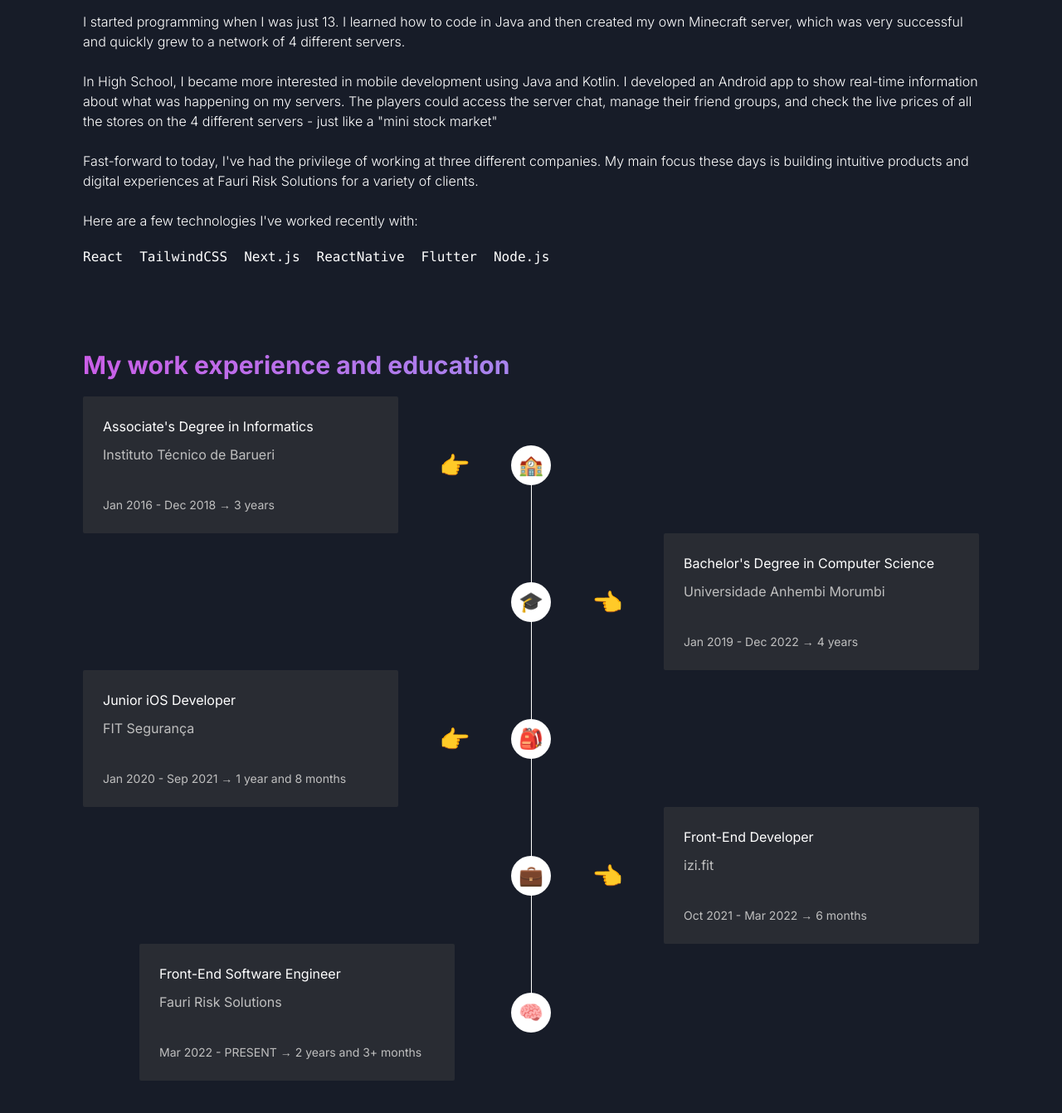
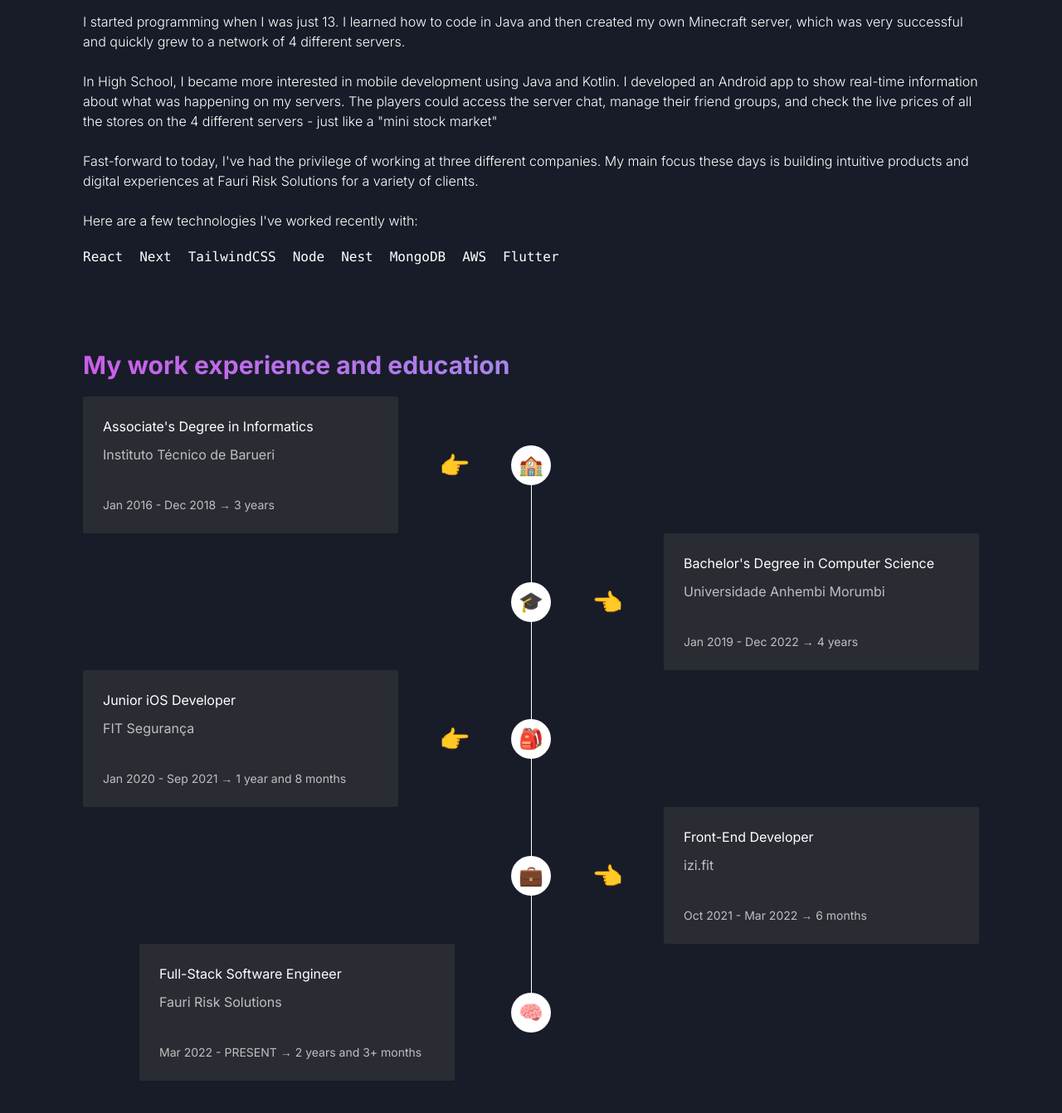
Before and after one commit to jpssantiago/portfolio, a React (Vite) app: page / in a window 1280 px wide. Shown: the part 998-2340 px from the top of the page at 83% size. Built offline with nearby package versions, Linux system fonts and the light colour scheme; no server answers.

Commit message:
update: about section and linkedin url

```diff
--- a/src/_data/links-data.ts
+++ b/src/_data/links-data.ts
@@ -1,6 +1,6 @@
 export const links = {
     github: "https://github.com/jpssantiago",
     instagram: "https://instagram.com/iamjoaosantiago",
-    linkedin: "https://linkedin.com/in/jpssantiago",
+    linkedin: "https://linkedin.com/in/iamjoaosantiago",
     email: "mailto:joao@joaosantiago.com.br",
 }
--- a/src/sections/about-section.tsx
+++ b/src/sections/about-section.tsx
@@ -1,6 +1,6 @@
 import Section from "../components/section"
 
-const technologies = ["React", "TailwindCSS", "Next.js", "ReactNative", "Flutter", "Node.js"]
+const technologies = ["React", "Next", "TailwindCSS", "Node", "Nest", "MongoDB", "AWS", "Flutter"]
 
 export default function AboutSection() {
     function TechnologyItem({ tech }: any) {
--- a/src/sections/experience-section.tsx
+++ b/src/sections/experience-section.tsx
@@ -34,7 +34,7 @@ const experiences: Experience[] = [
         "6 months",
         "💼"
     ), new Experience(
-        "Front-End Software Engineer",
+        "Full-Stack Software Engineer",
         "Fauri Risk Solutions",
         new Date(2022, 2),
         undefined,
```
